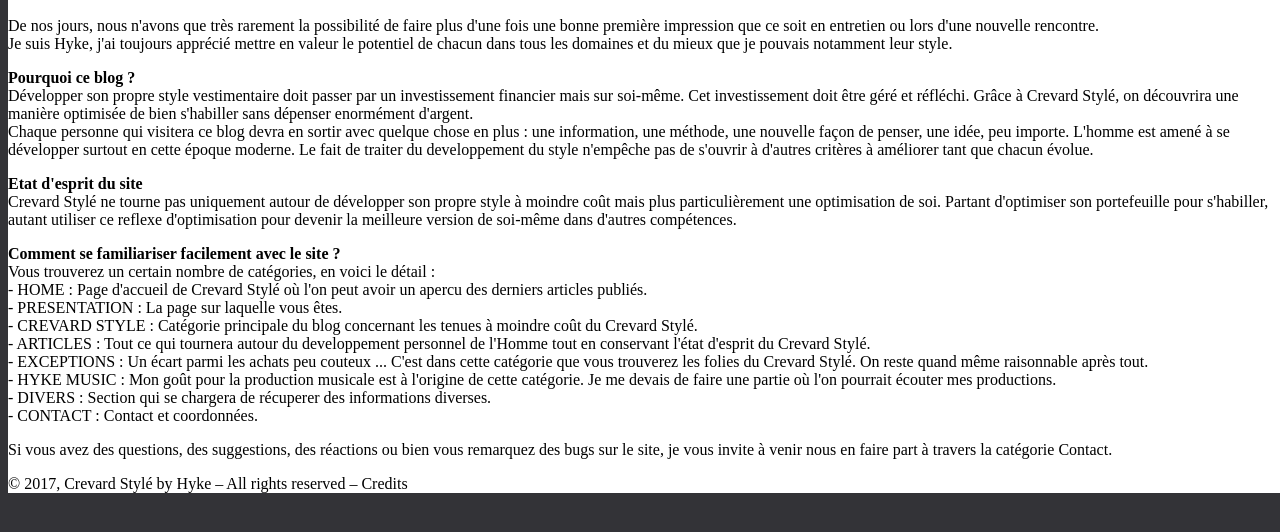
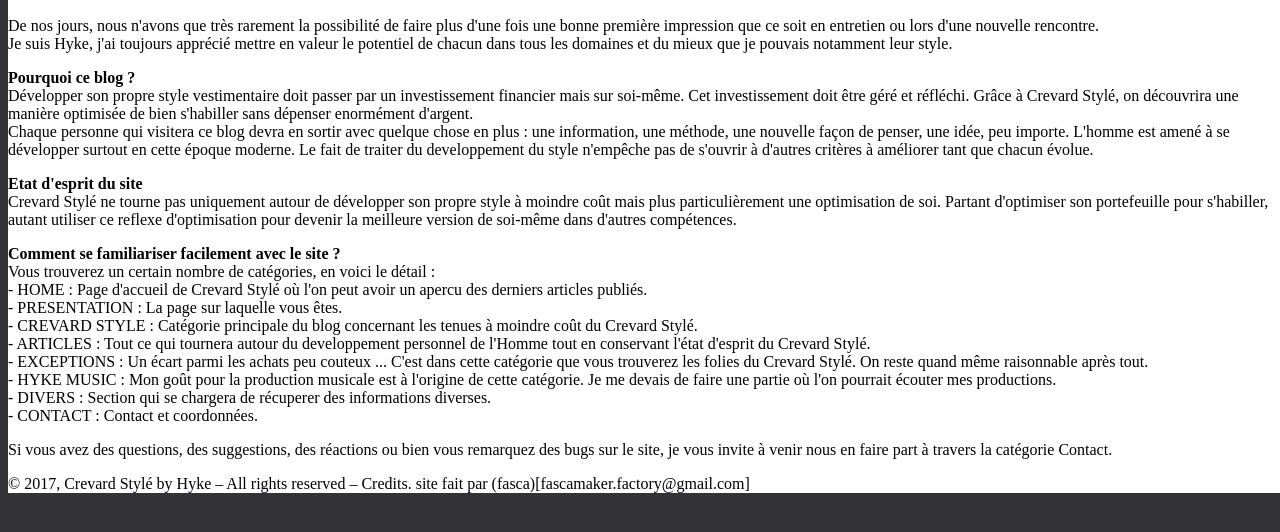
Before and after one commit to darkh2/darkh2.github.io, a Jekyll site: the page built from presentation.md, in a window 1280 px wide, cut to the strip 318-850 px from the top of the page. Built offline with Jekyll 4.4.1, drawn with Linux system fonts in a browser that asks for light colours.

Commit message:
modif footer et contact

```diff
--- a/_layouts/author.html
+++ b/_layouts/author.html
@@ -24,7 +24,7 @@
                         {% else %}
                           {% assign post_qualifier = num_oft_posts | append: " publications" %}
                         {% endif %}
-                        <p class="author-details__nop">{{ post_qualifier }} rédigé</p>
+                        <p class="author-details__nop">{{ post_qualifier }} rédigés</p>
 
                           <hr class="author-details__spacer">
 
--- a/presentation.md
+++ b/presentation.md
@@ -3,7 +3,7 @@
 title: Présentation
 feature_image: hyke-presentation.jpg
 permalink: /presentation/
-footer: '© 2017, Crevard Stylé by Hyke – All rights reserved – Credits'
+footer: '© 2017, Crevard Stylé by Hyke – All rights reserved – Credits. site fait par (fasca)[fascamaker.factory@gmail.com]'
 published: true
 ---
 
```
